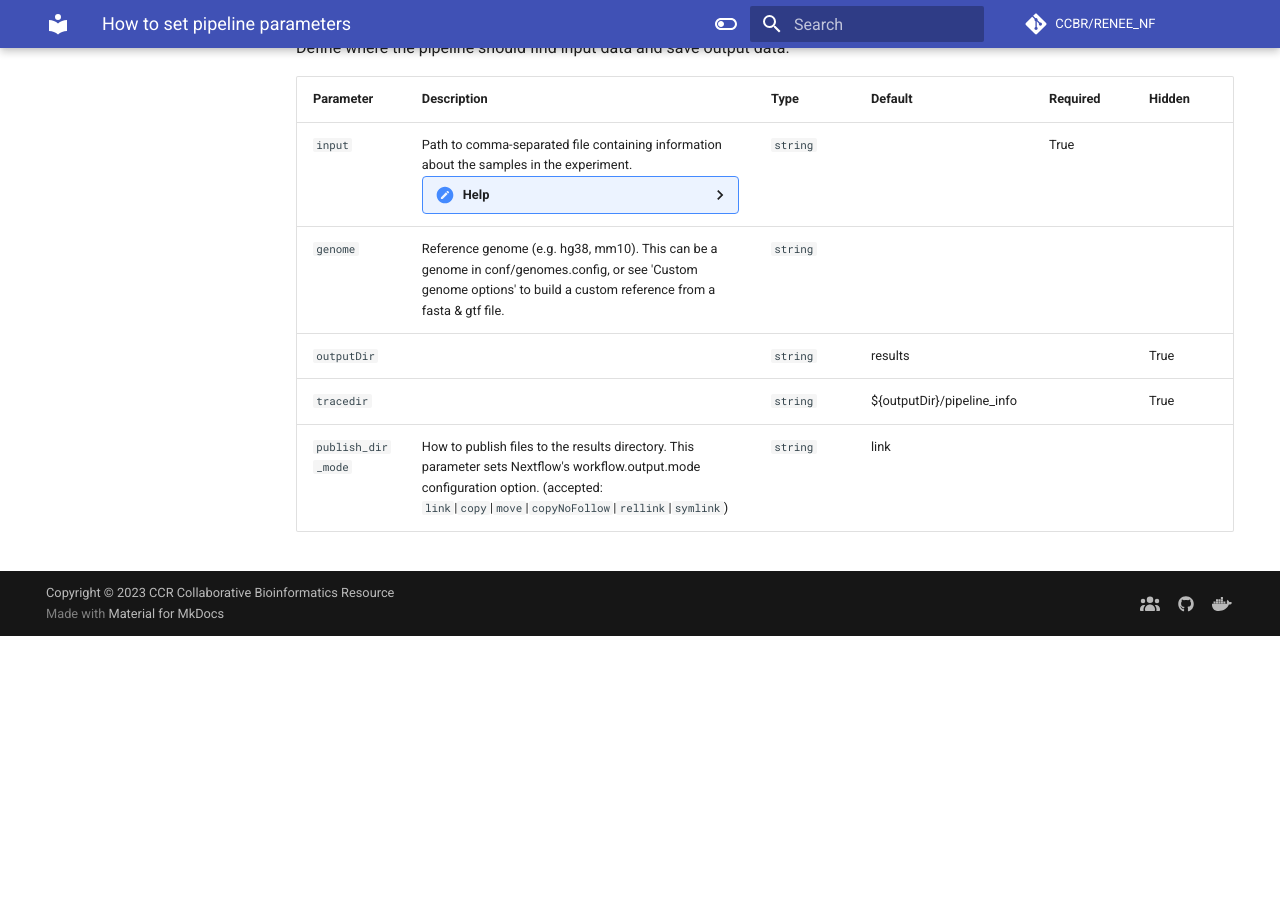
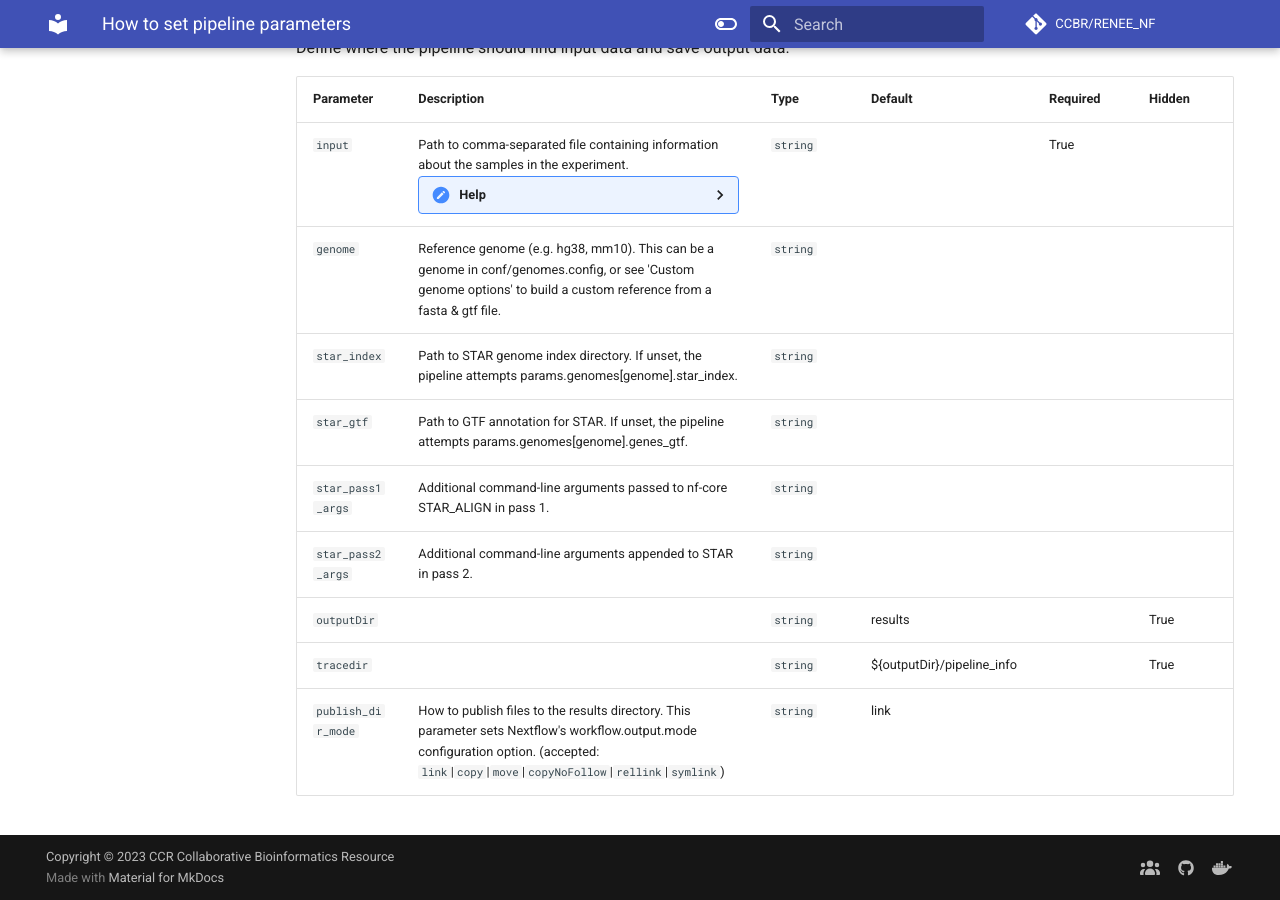
Before and after one commit to CCBR/RENEE_NF, an MkDocs documentation site: the page built from docs/user-guide/params.md, in a window 1280 px wide and 900 px high, scrolled down 907 px. Built offline with MkDocs 1.6.1 and Material for MkDocs 9.7.7, drawn with Linux system fonts in a browser that asks for light colours; comment, search, counter and statistics services are not loaded; the version menu is left out; before the commit the page ends 1543 px from its top, so only the background shows below that.

Commit message:
ci: 📑 update params docs with 'nf-core pipelines schema docs'

```diff
--- a/docs/user-guide/params.md
+++ b/docs/user-guide/params.md
@@ -45,6 +45,10 @@ Define where the pipeline should find input data and save output data.
 | ------------------ | -------------------------------------------------------------------------------------------------------------------------------------------------------------------------------------------------------------------------------------------------------------------------------------------------------------------------------------------------------------------------------------------- | -------- | -------------------------- | -------- | ------ |
 | `input`            | Path to comma-separated file containing information about the samples in the experiment. <details><summary>Help</summary><small>You will need to create a design file with information about the samples in your experiment before running the pipeline. Use this parameter to specify its location. It has to be a comma-separated file with 3 columns, and a header row.</small></details> | `string` |                            | True     |        |
 | `genome`           | Reference genome (e.g. hg38, mm10). This can be a genome in conf/genomes.config, or see 'Custom genome options' to build a custom reference from a fasta & gtf file.                                                                                                                                                                                                                         | `string` |                            |          |        |
+| `star_index`       | Path to STAR genome index directory. If unset, the pipeline attempts params.genomes[genome].star_index.                                                                                                                                                                                                                                                                                      | `string` |                            |          |        |
+| `star_gtf`         | Path to GTF annotation for STAR. If unset, the pipeline attempts params.genomes[genome].genes_gtf.                                                                                                                                                                                                                                                                                           | `string` |                            |          |        |
+| `star_pass1_args`  | Additional command-line arguments passed to nf-core STAR_ALIGN in pass 1.                                                                                                                                                                                                                                                                                                                    | `string` |                            |          |        |
+| `star_pass2_args`  | Additional command-line arguments appended to STAR in pass 2.                                                                                                                                                                                                                                                                                                                                | `string` |                            |          |        |
 | `outputDir`        |                                                                                                                                                                                                                                                                                                                                                                                              | `string` | results                    |          | True   |
 | `tracedir`         |                                                                                                                                                                                                                                                                                                                                                                                              | `string` | ${outputDir}/pipeline_info |          | True   |
 | `publish_dir_mode` | How to publish files to the results directory. This parameter sets Nextflow's workflow.output.mode configuration option. (accepted: `link`\|`copy`\|`move`\|`copyNoFollow`\|`rellink`\|`symlink`)                                                                                                                                                                                            | `string` | link                       |          |        |
```
